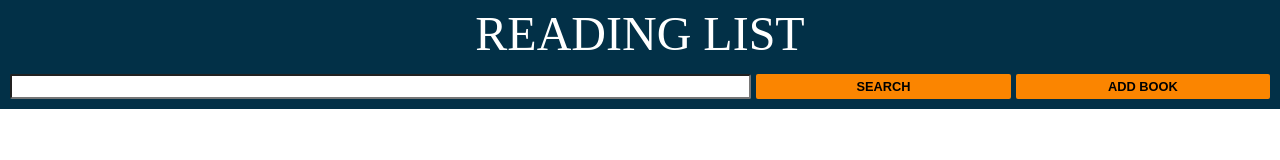
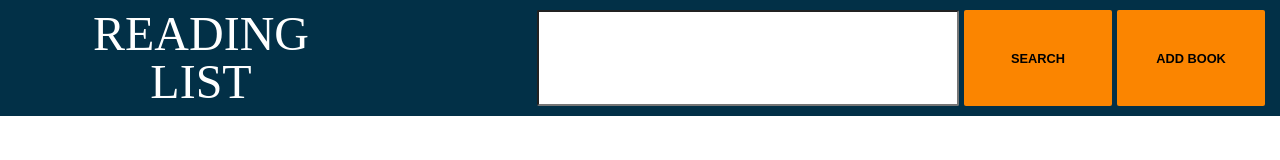
Before and after one commit to JoshDagat/Odin-Library, a website with bundled scripts: page index.html in a window 1280 px wide. Shown: the top 160 px of the page. Built offline with nearby package versions, Linux system fonts and the light colour scheme.

Commit message:
Add rsponsive styles to header

```diff
--- a/index.css
+++ b/index.css
@@ -1,7 +1,8 @@
 @import "./reset.css";
 
 :root {
-  --color-main: #fefae0;
+  --color-main: #023047;
+  --color-white: #fff;
   --color-accent-1: #d4a373;
   --color-accent-1-lt: #faedcd;
   --color-accent-2: #ccd5ae;
@@ -17,41 +18,64 @@ body {
 
 header {
   min-height: 100px;
-  background-color: #023047;
+  background-color: var(--color-main);
+  display: flex;
+  justify-content: center;
+}
+
+header>* {
+  flex: 1;
+}
+
+.header-wrapper {
   display: flex;
   flex-direction: column;
   padding: 10px;
-  /* display: grid; */
-  /* grid-template-columns: 350px 1fr; */
-  /* grid-template-areas: "h1 search-actions"; */
+  max-width: 1440px;
 }
 
-header>h1 {
+.header-wrapper>h1 {
   font-size: 3rem;
-  color: #fff;
+  color: var(--color-white);
   text-transform: uppercase;
   text-align: center;
   margin-bottom: 16px;
-  /* margin-left: 32px; */
-  /* margin-right: auto; */
-  /* grid-area: h1; */
 }
 
-header>.action-group {
+.header-wrapper>.action-group {
   display: flex;
   gap: 5px;
-  /* margin-right: 52px; */
   grid-area: search-actions;
-  /* display: grid; */
-  /* grid-template-columns: 80% 1fr 1fr; */
-  /* grid-template-areas: "search button1 button2"; */
 }
 
-header>.action-group>* {
+.header-wrapper>.action-group>* {
   flex: 1;
 }
 
-header>.action-group>input {
+@media screen and (min-width: 992px) {
+  .header-wrapper {
+    display: grid;
+    grid-template-columns: 350px 1fr;
+    grid-template-areas: "h1 search-actions";
+    align-content: center;
+  }
+
+  .header-wrapper>h1 {
+    grid-area: h1;
+    margin-bottom: 0;
+    margin-right: auto;
+    margin-left: 32px;
+  }
+
+  .header-wrapper>.action-group {
+    grid-area: "searc-actions";
+    margin-right: 5px;
+    width: 80%;
+    justify-self: right;
+  }
+}
+
+.header-wrapper>.action-group>input {
   border-radius: 2px;
   width: 80%;
   justify-self: center;
@@ -59,15 +83,8 @@ header>.action-group>input {
   flex: 3;
 }
 
-header>.action-group>button:first-of-type {
-  grid-area: button1;
-}
+/* Content */
 
-header>.action-group>button:last-of-type {
-  grid-area: button2;
-}
-
-/* Content */
 
 .books-wrapper {
   padding: 16px 15px;
@@ -86,7 +103,7 @@ header>.action-group>button:last-of-type {
 
 
 .book {
-  background-color: #fff;
+  background-color: var(--color-white);
   width: 100%;
   border-radius: 15px;
   padding: 16px 16px 5px;
--- a/index.html
+++ b/index.html
@@ -11,11 +11,13 @@
 
 <body>
   <header>
-    <h1>Reading List</h1>
-    <div class="action-group">
-      <input type="search">
-      <button class="btn-base header-btn-search" type="button">Search</button>
-      <button class="btn-base header-btn-add">Add Book</button>
+    <div class="header-wrapper">
+      <h1>Reading List</h1>
+      <div class="action-group">
+        <input type="search">
+        <button class="btn-base header-btn-search" type="button">Search</button>
+        <button class="btn-base header-btn-add">Add Book</button>
+      </div>
     </div>
   </header>
   <main class="content">
```
